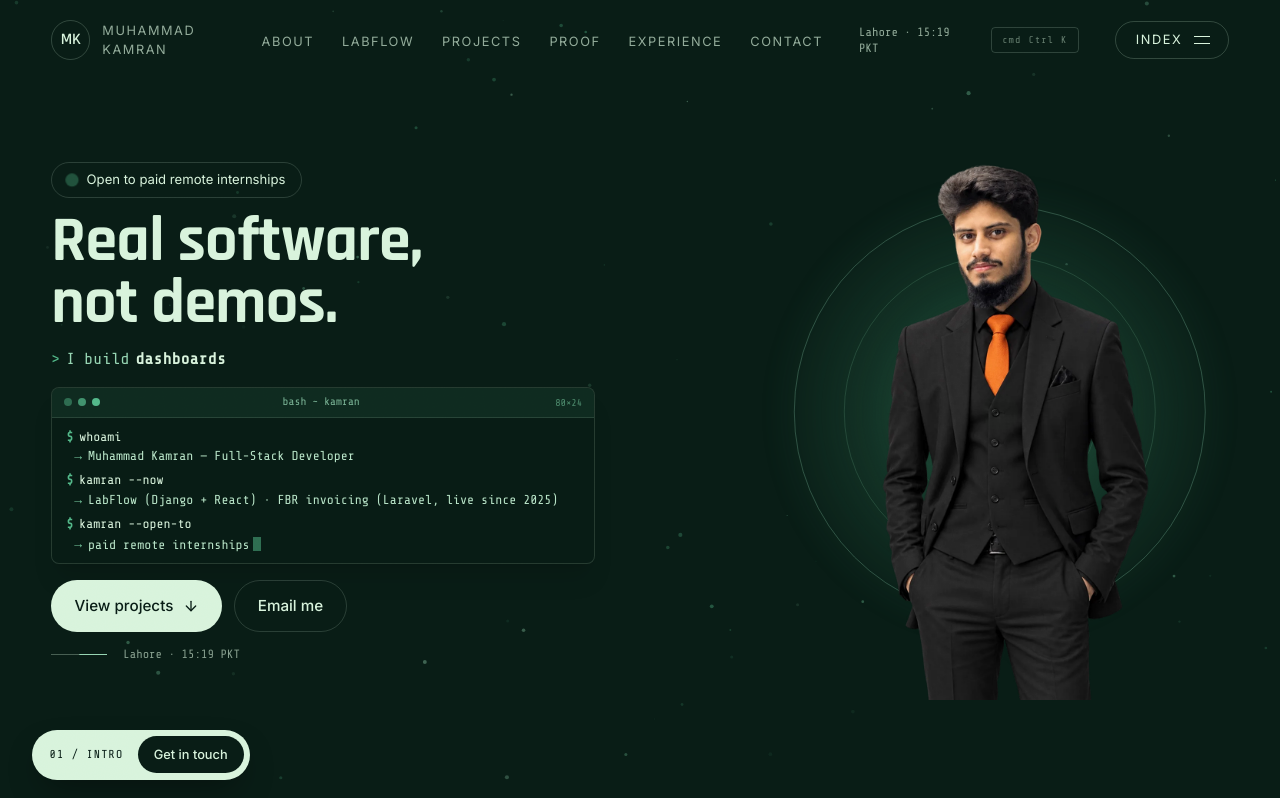
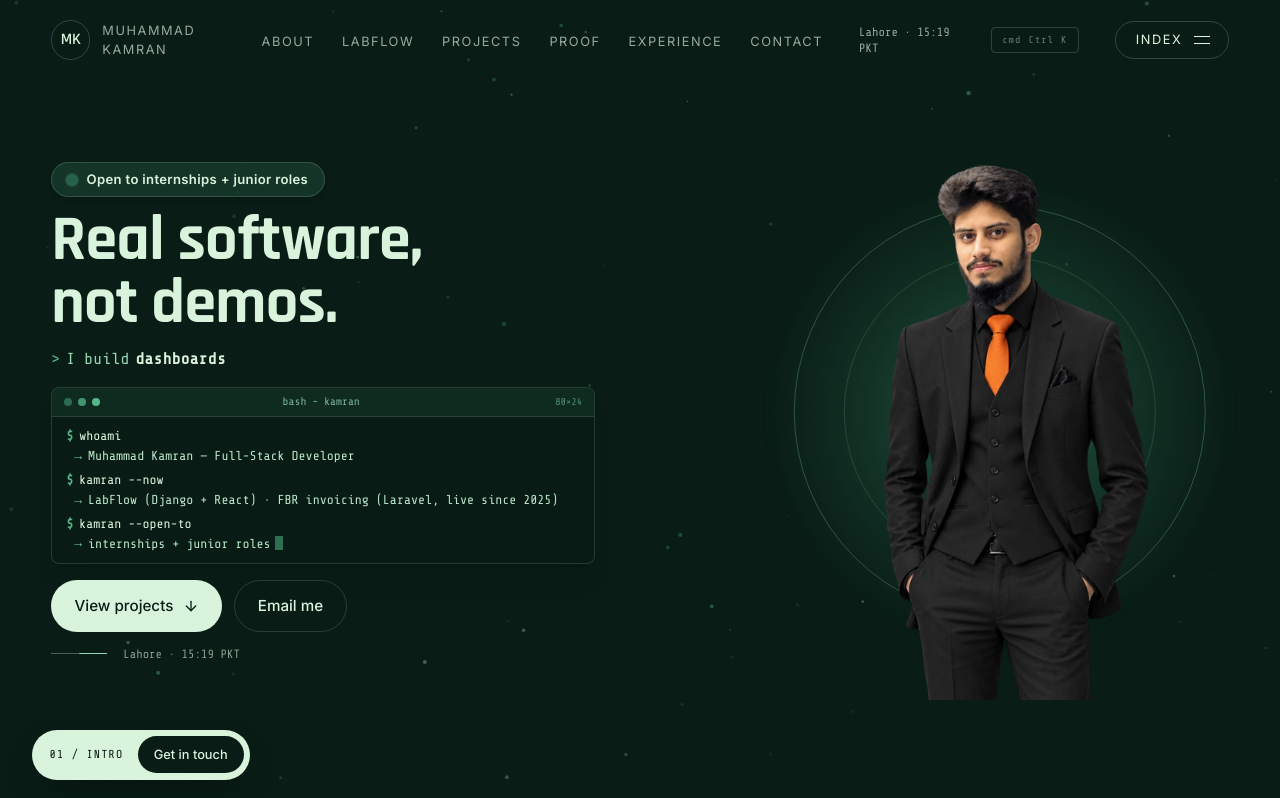
Before and after one commit to kamrandebugging/Portfolio, a React (Vite) app: page / in a window 1280 px wide. Shown: the top 798 px of the page. Built offline with nearby package versions, Linux system fonts and the light colour scheme.

Commit message:
fix(cta): update CTA to Open to internships + junior roles

```diff
--- a/src/components/Hero.tsx
+++ b/src/components/Hero.tsx
@@ -32,7 +32,7 @@ const TERMINAL_STEPS: TerminalStep[] = [
   },
   {
     cmd: 'kamran --open-to',
-    output: 'paid remote internships',
+    output: 'internships + junior roles',
   },
 ];
 
@@ -291,9 +291,9 @@ export const Hero: React.FC = () => {
       <div className="hero-grid">
         <div className="hero-copy relative z-10 flex flex-col items-start gap-3 sm:gap-4 lg:gap-4 justify-center">
           <div className="hero-header flex flex-col items-start gap-2.5 sm:gap-3 w-full">
-            <div data-intro className="status-pill">
-              <span className="status-dot" aria-hidden="true" />
-              Open to paid remote internships
+            <div data-intro className="status-pill font-semibold text-xs sm:text-sm tracking-wide bg-[#1b4332]/60 border border-[#52b788]/40 shadow-md px-3.5 py-1.5 rounded-full inline-flex items-center gap-2">
+              <span className="status-dot animate-pulse" aria-hidden="true" />
+              Open to internships + junior roles
             </div>
 
             <h1
--- a/src/data/portfolio.ts
+++ b/src/data/portfolio.ts
@@ -126,7 +126,7 @@ export const portfolioData: PortfolioData = {
     role: 'Web & Software Developer',
     headline: ['Real software,', 'not <em>demos.</em>'],
     heroDesc:
-      'Live FBR-integrated invoicing in Laravel since 2025, and LabFlow, a multi-tenant SaaS for diagnostic labs in Django and React. Open to paid remote internships.',
+      'Live FBR-integrated invoicing in Laravel since 2025, and LabFlow, a multi-tenant SaaS for diagnostic labs in Django and React. Open to internships + junior roles.',
     resumeUrl: '',
     timezone: 'Asia/Karachi',
     heroImage: heroImg,
```
Also changed, not shown: index.html (+1 -1 lines).
